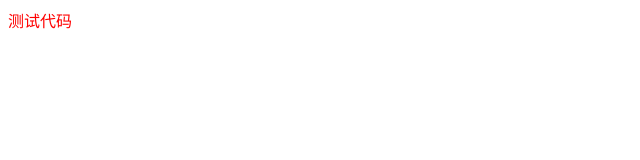
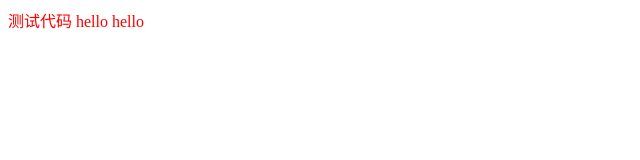
Before and after one commit to l00365/imooc-demo, a plain HTML site: page index.html in a window 1280 px wide. Shown: the full height of the page, 0-640 px from the left. Drawn offline with Linux system fonts and the light colour scheme.

Commit message:
add hello

```diff
--- a/index.html
+++ b/index.html
@@ -13,6 +13,8 @@
 <body>
     <div class="box">
     	测试代码
+        hello
+        hello
     </div>
 
 </body>
```
